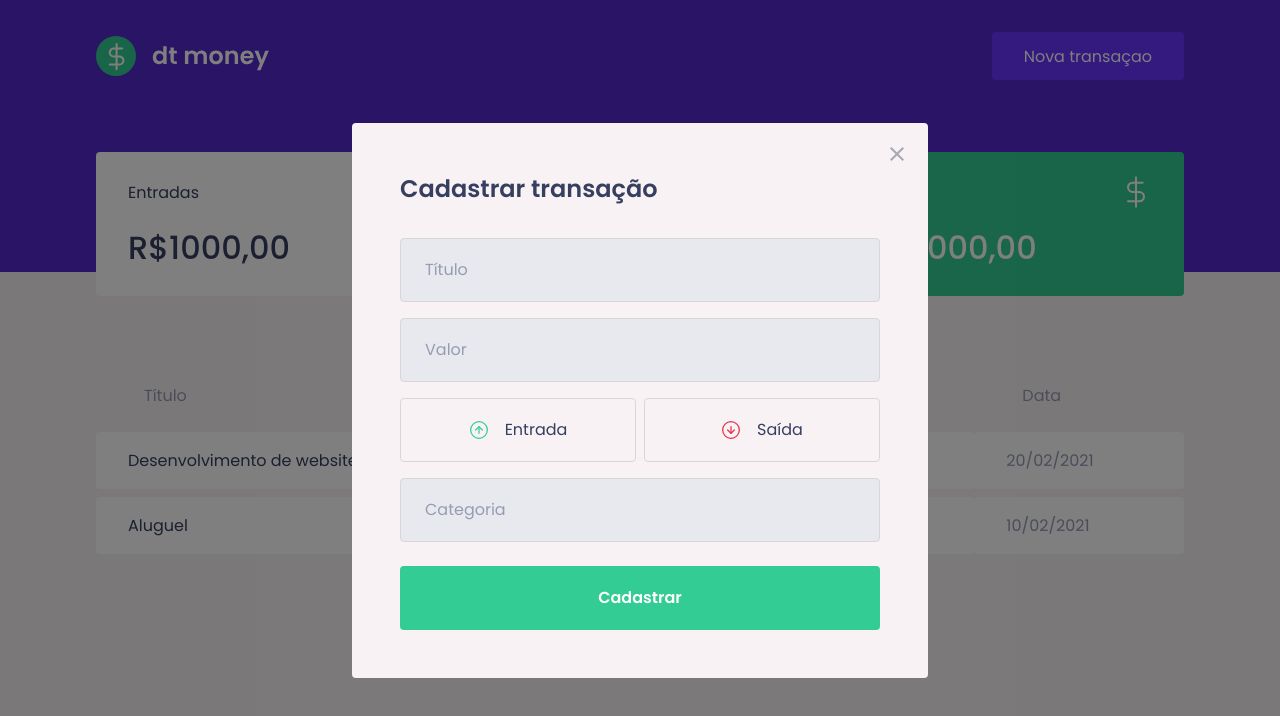
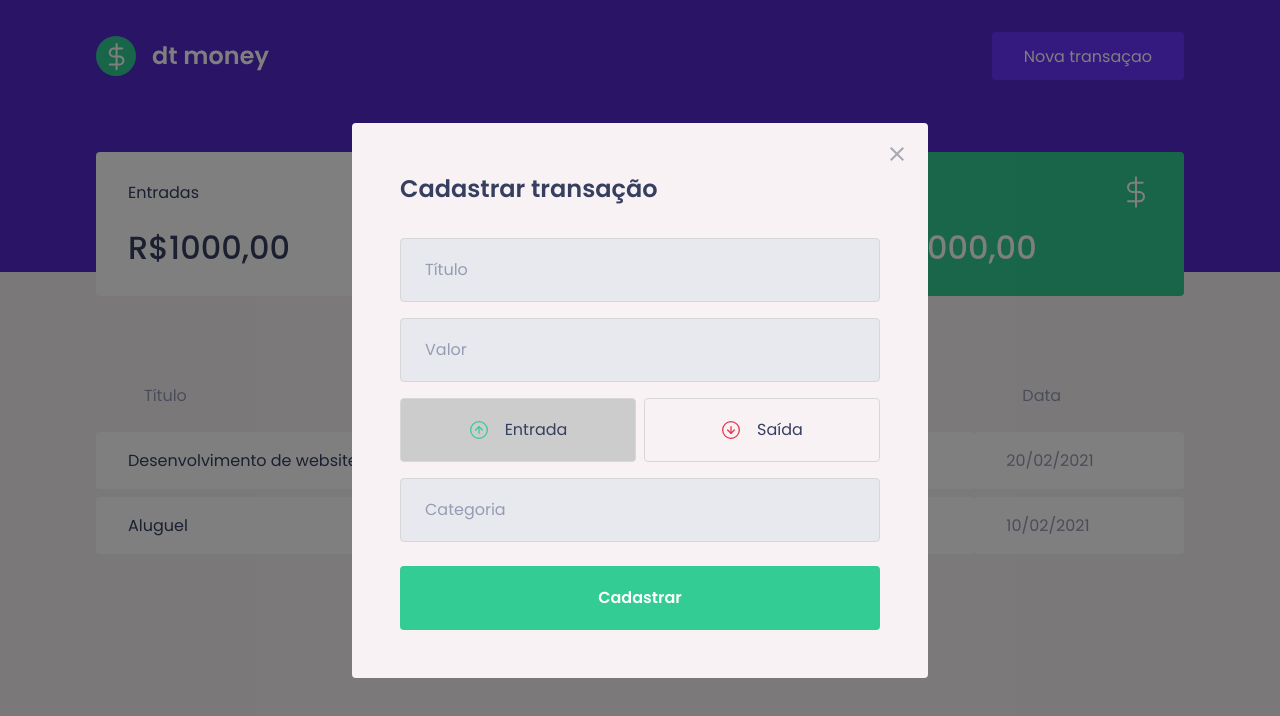
Before and after one commit to Eronheit/eamoney, a React (Create React App) app: page / in a window 1280 px wide. Both pictures are taken after a click on the button "Nova transaçao". Shown: the top 716 px of the page. Built offline with nearby package versions, Linux system fonts and the light colour scheme; no server answers; what miragejs would draw is missing.

Commit message:
feat: add features of buttons

```diff
--- a/src/components/NewTransactionModal/index.tsx
+++ b/src/components/NewTransactionModal/index.tsx
@@ -3,7 +3,8 @@
 import incomeImg from '../../assets/income.svg';
 import outcomeImg from '../../assets/outcome.svg';
 import closeImg from '../../assets/close.svg';
-import { Container, TransactionTypeContainer } from './styles';
+import { Container, RadioBox, TransactionTypeContainer } from './styles';
+import { useState } from 'react';
 
 type NewTransactionModalProps = {
   isOpen: boolean;
@@ -11,6 +12,8 @@
 }
 
 export function NewTransactionModal({ isOpen, onRequestClose }: NewTransactionModalProps) {
+  const [type, setType]  = useState('deposit');
+
   return (
     <Modal
       isOpen={isOpen}
@@ -33,15 +36,23 @@
         <input type="number" placeholder="Valor" />
 
         <TransactionTypeContainer>
-          <button type="button">
+          <RadioBox
+            type="button"
+            onClick={() => setType('deposit')}
+            isActive={type === 'deposit'}
+          >
             <img src={incomeImg} alt="Entrada" />
             <span>Entrada</span>
-          </button>
+          </RadioBox>
 
-          <button type="button">
+          <RadioBox
+            type="button"
+            onClick={() => setType('withdraw')}
+            isActive={type === 'withdraw'}
+          >
             <img src={outcomeImg} alt="Saída" />
             <span>Saída</span>
-          </button>
+          </RadioBox>
         </TransactionTypeContainer>
 
         <input type="text" placeholder="Categoria" />
--- a/src/components/NewTransactionModal/styles.ts
+++ b/src/components/NewTransactionModal/styles.ts
@@ -54,13 +54,18 @@
   display: grid;
   grid-template-columns: 1fr 1fr;
   gap: 0.5rem;
+`;
 
-  button {
+type RadioBoxProps = {
+  isActive: boolean;
+}
+
+export const RadioBox = styled.button<RadioBoxProps>`
   height: 4rem;
   border: 1px solid #d7d7d7;
   border-radius: 0.25rem;
 
-    background: transparent;
+  background: ${(props) => props.isActive === true ? '#ccc' : 'transparent'};
 
   display: flex;
   align-items: center;
@@ -83,5 +88,4 @@
     font-size: 1rem;
     color: var(--text-title)
   }
-  }
 `;
```
Lines whose indentation alone changed are shown as unchanged.
